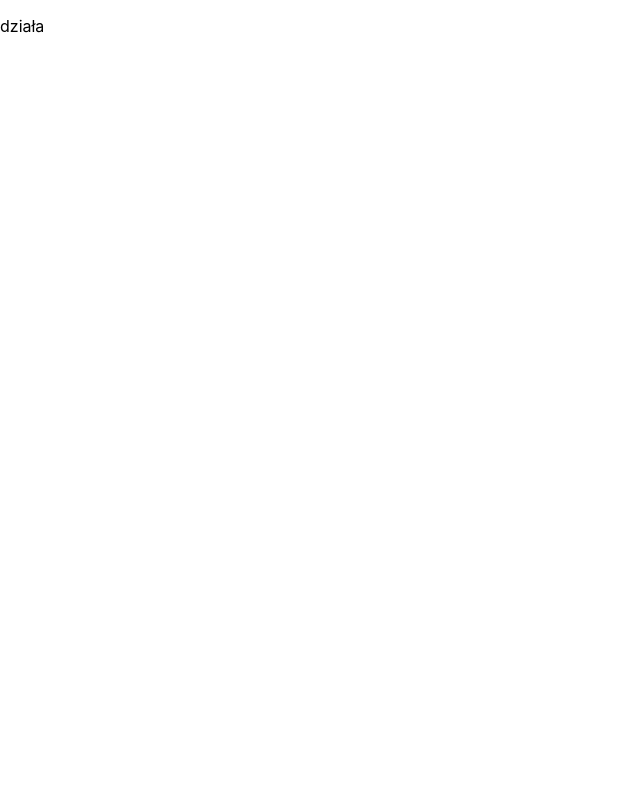
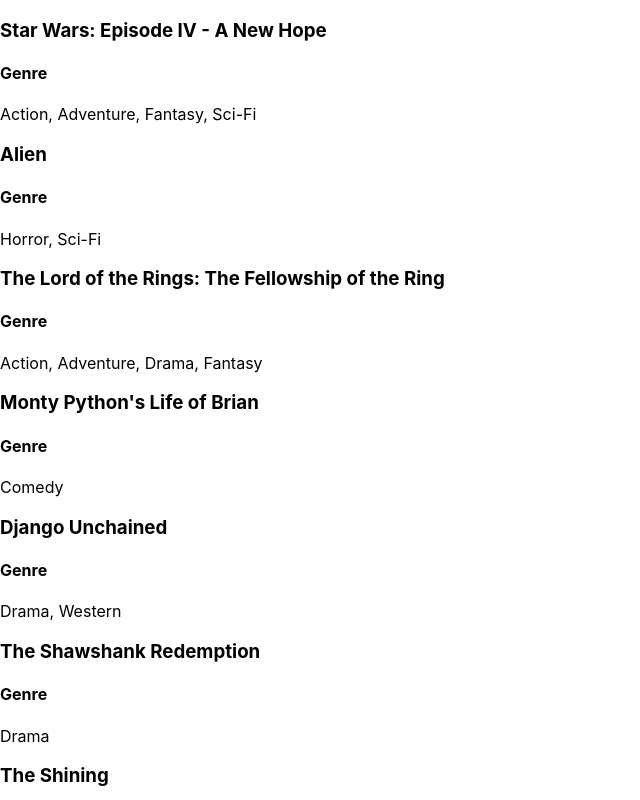
Before and after one commit to kuc-lukasz/movies-library-react, a React (Create React App) app: page / in a window 1280 px wide. Shown: the top 800 px of the page, without its empty margins (0-640 px from the left). Built offline with nearby package versions, Linux system fonts and the light colour scheme.

Commit message:
add component descriptioFields

```diff
--- /dev/null
+++ b/src/Components/DescriptionFields.js
@@ -0,0 +1,10 @@
+const DescriptionFields = ({ label, value }) => {
+  return (
+    <div>
+      <h4>{label}</h4>
+      <p>{value}</p>
+    </div>
+  );
+};
+
+export default DescriptionFields;
--- a/src/moviesLibrary.js
+++ b/src/moviesLibrary.js
@@ -1,4 +1,5 @@
 import React from "react";
+import DescriptionFields from "./Components/DescriptionFields";
 import { MoviesList } from "./Movies-Data/moviesData";
 
 const MoviesLibrary = () => {
@@ -7,7 +8,12 @@ const MoviesLibrary = () => {
 
   return (
     <div>
-      <p>działa</p>
+      {filmsList.map((film) => (
+        <div>
+          <h3>{film.Title}</h3>
+          <DescriptionFields label="Genre" value={film.Genre} />
+        </div>
+      ))}
     </div>
   );
 };
```
Also changed, not shown: src/moviesLibrary.css (added).
